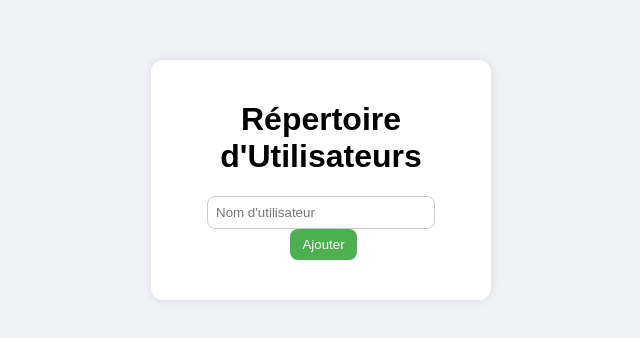
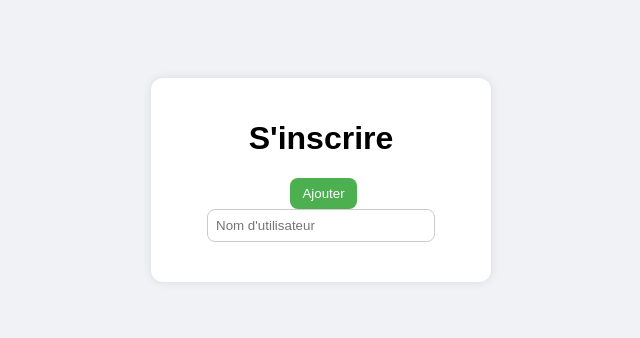
Before and after one commit to LeCaire1/fruser-tabai, a plain HTML site: page index.html in a window 1280 px wide. Shown: the part 228-566 px from the top of the page, without its empty margins (319-959 px from the left). Drawn offline with Linux system fonts and the light colour scheme.

Commit message:
Update index.html

```diff
--- a/index.html
+++ b/index.html
@@ -2,16 +2,18 @@
 <html lang="fr">
 <head>
     <meta charset="UTF-8">
-    <title>Répertoire d'Utilisateurs</title>
+    <title>Tabai User Base</title>
     <link rel="stylesheet" href="style.css">
 </head>
 <body>
     <div class="container">
-        <h1>Répertoire d'Utilisateurs</h1>
+        <div class="header">
+            <h1>S'inscrire</h1>
+            <button onclick="ajouterUtilisateur()">Ajouter</button>
+        </div>
 
         <div class="form">
             <input type="text" id="username" placeholder="Nom d'utilisateur">
-            <button onclick="ajouterUtilisateur()">Ajouter</button>
         </div>
 
         <ul id="userList"></ul>
```
